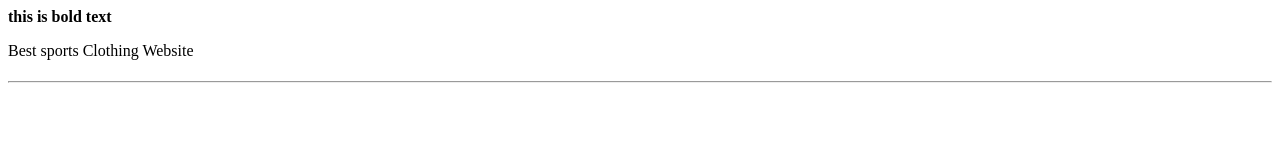
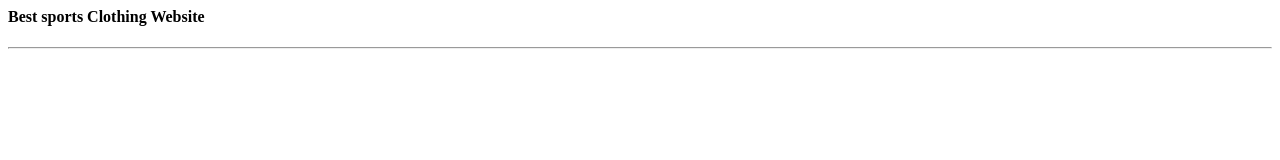
Before and after one commit to zavioncarr719/Sisyphus, a plain HTML site: page index.html in a window 1280 px wide. Drawn offline with Linux system fonts and the light colour scheme.

Commit message:
Update index.html

```diff
--- a/index.html
+++ b/index.html
@@ -1,7 +1,6 @@
 <html>
 <body>
-  <b>this is bold text </b>
-<p>Best sports Clothing Website</p>
+<b>Best sports Clothing Website</b>
 </body>
 </html>
 <h1 style= allign="right"<By Zavion Carr/p>
```
